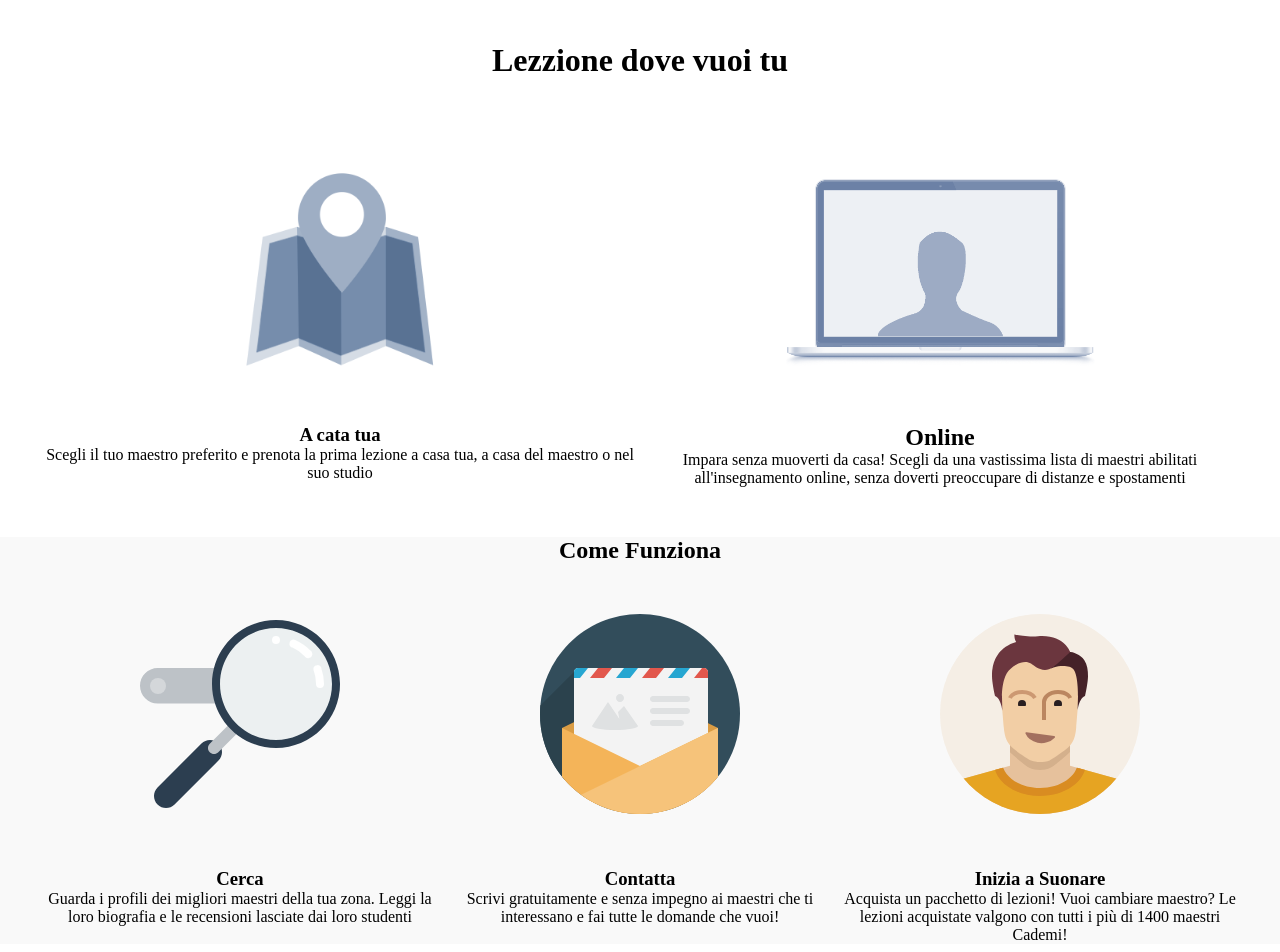
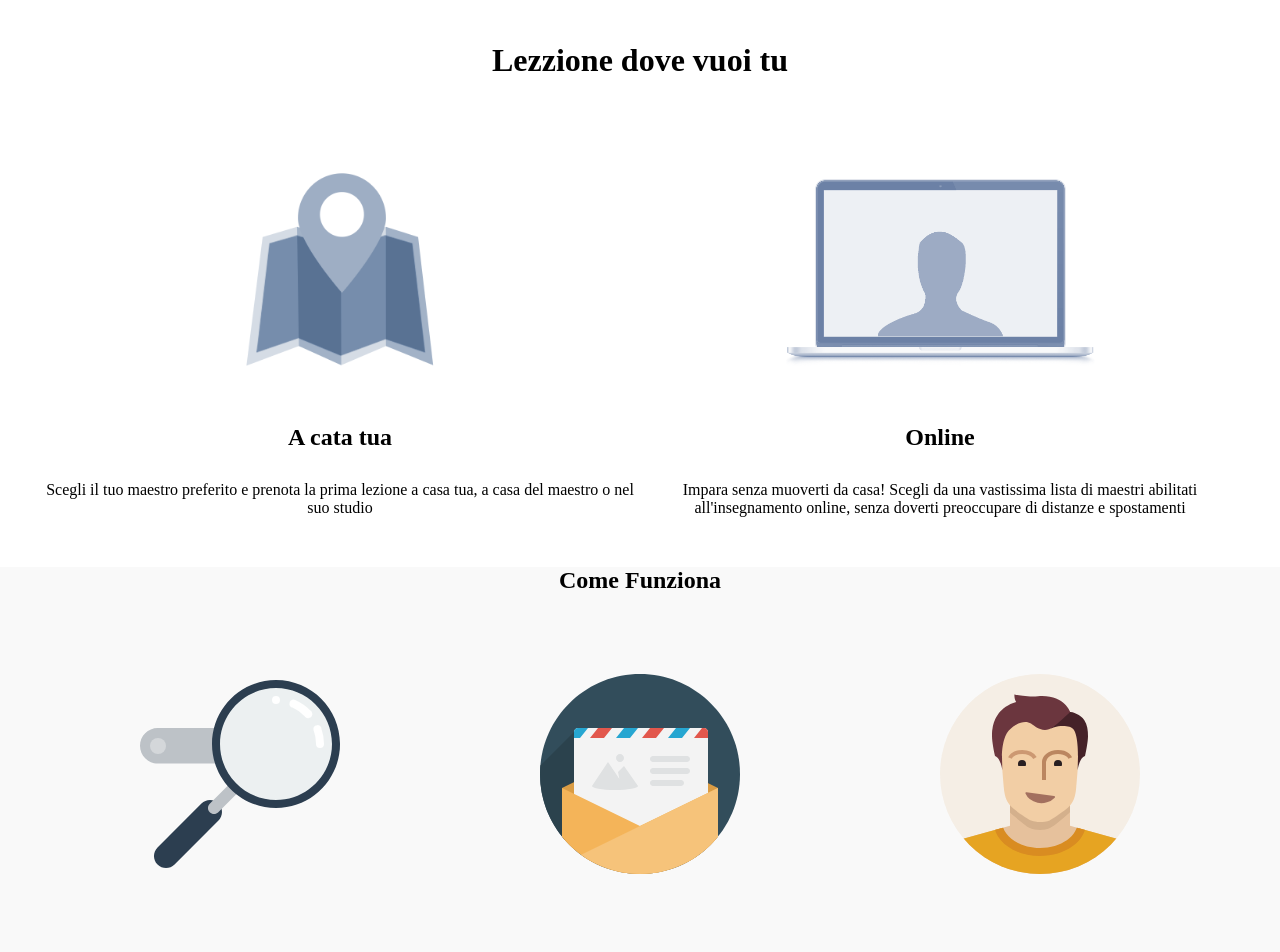
Before and after one commit to Bogghi/html-css-resp-wannabe-12bool, a plain HTML site: page index.html in a window 1280 px wide. Shown: the top 952 px of the page. Drawn offline with Linux system fonts and the light colour scheme.

Commit message:
added some spacing on the header and fixed scaling issue

```diff
--- a/css/style.css
+++ b/css/style.css
@@ -36,3 +36,11 @@ hr {
   border: black 1px solid;
   margin: 5% 0%;
 }
+
+h2 {
+  margin-bottom: 30px;
+}
+
+h3 {
+  margin: 30px 0px;
+}
--- a/index.html
+++ b/index.html
@@ -16,7 +16,7 @@
     <section class="container">
       <div class="col-lg-6 col-md-6 col-xs-12">
         <img src="img/icon/maps.png" alt="maps icon">
-        <h3><strong>A cata tua</strong></h2>
+        <h2><strong>A cata tua</strong></h2>
         <p>Scegli il tuo maestro preferito e prenota la prima lezione a casa tua, a casa del maestro o nel suo studio</p>
       </div>
       <div class="col-lg-6 col-md-6 col-xs-12">
```
